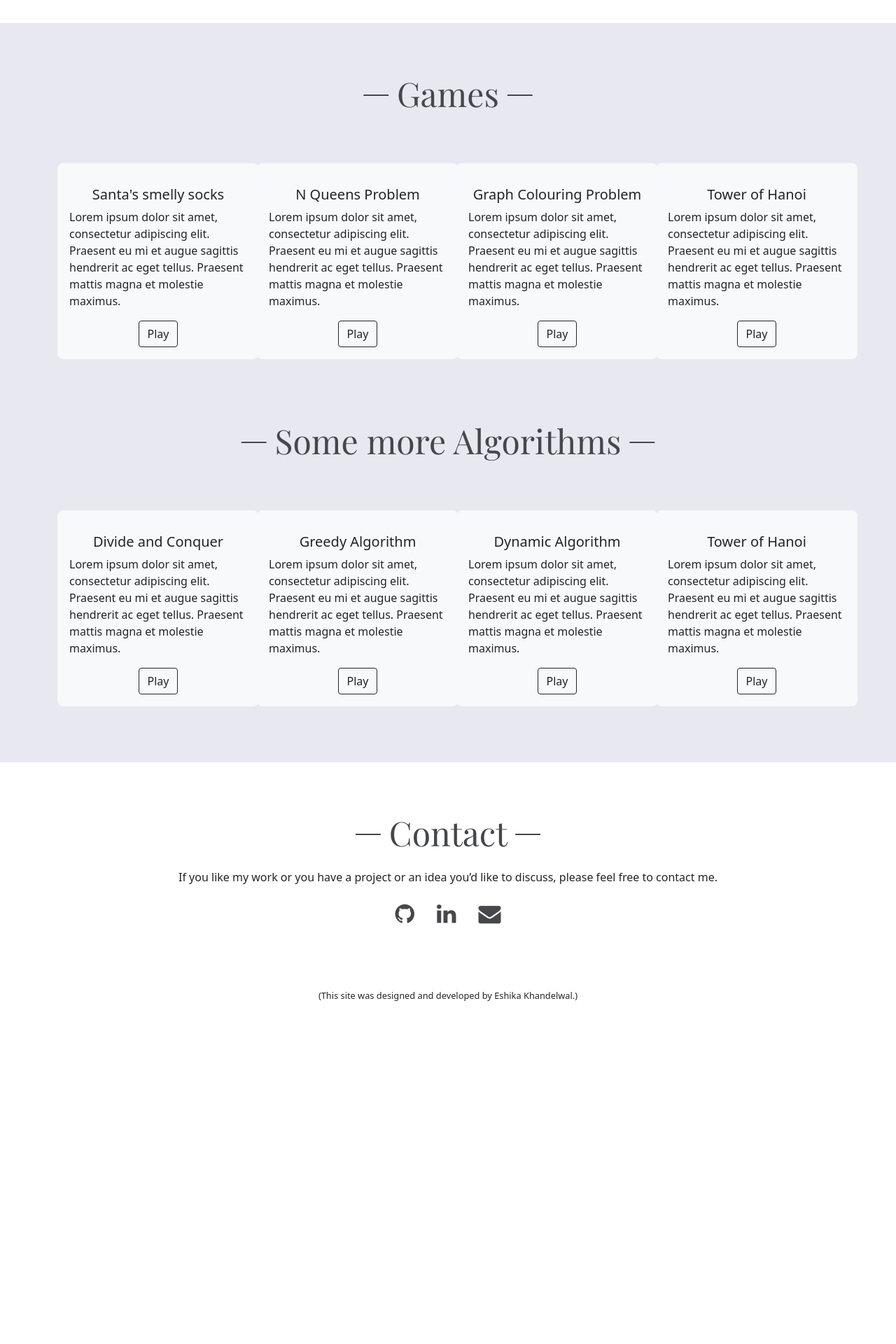
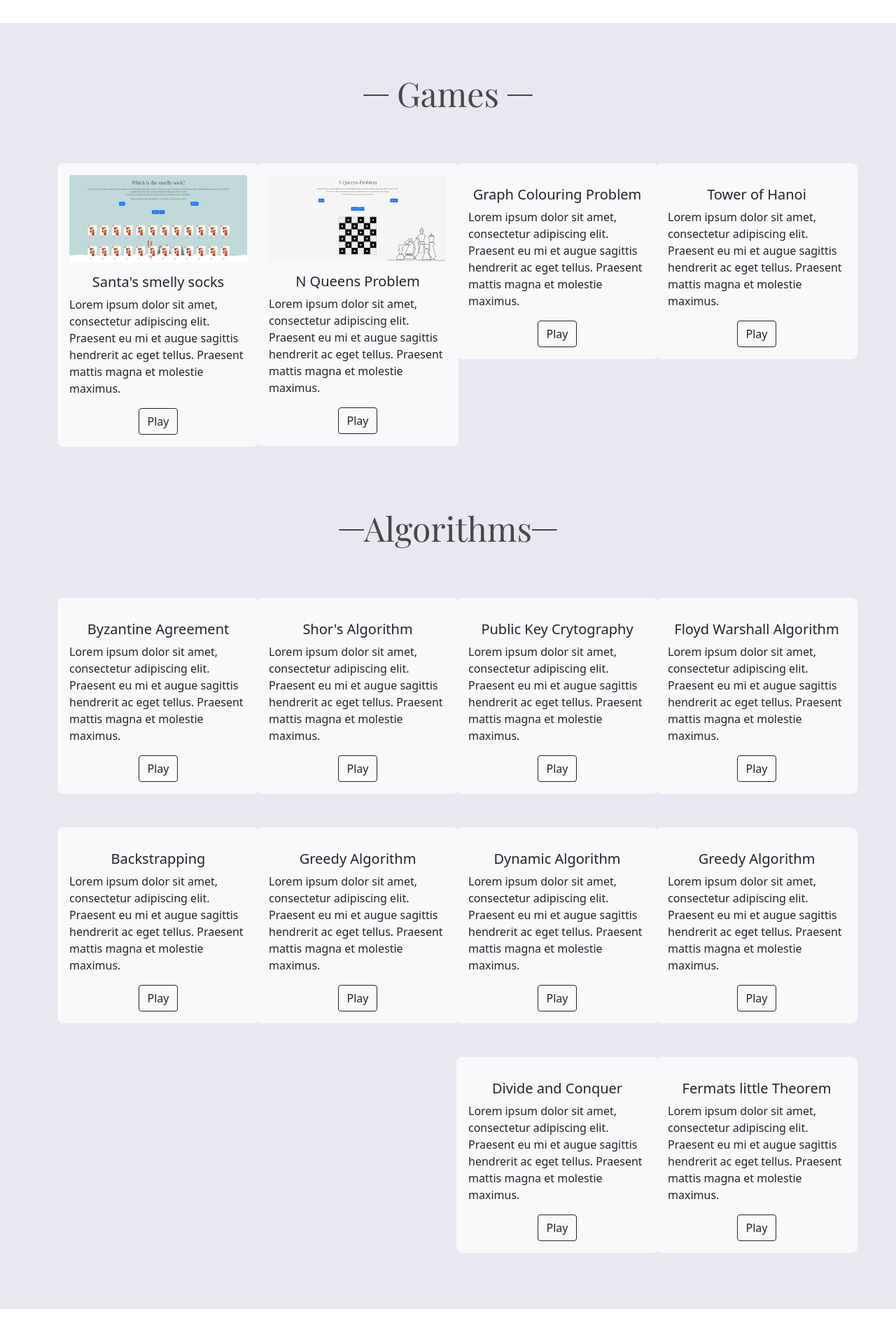
Before and after one commit to esh04/AAD-project, a Flask app: page / in a window 1280 px wide. Shown: the part 767-2687 px from the top of the page at 70% size. Before the commit the page ends 2197 px from the top, so only its background shows below. Run offline with Flask 2, Linux system fonts and the light colour scheme; parts of the project's set-up code (start-up, migrations or seed data) failed here and were passed over; some web fonts are replaced.

Commit message:
edit+heroku changes

```diff
--- a/app.py
+++ b/app.py
@@ -43,8 +43,8 @@ def divide_and_conquer():
 def n_queens():
   if request.method == "GET":
     hint=''
-    session["N"] = 4
-    # session["N"] = rand_num(6,15)
+    # session["N"] = 4
+    session["N"] = rand_num(6,15)
 
     return render_template("n-queens.html",  text='',hint=hint, N = session["N"])
   elif request.method == "POST":
@@ -68,11 +68,13 @@ def n_queens():
           return render_template("n-queens.html", text=text,hint='', N = session["N"])
 
 
-@app.route("/dynamic-algorithm")
-def dynamic():
-    return render_template("dynamic.html")
+@app.route("/graph-colouring", methods=["GET","POST"])
+def graph():
+    return render_template("graph.html")
 
-
+@app.route("/tower-of-hanoi", methods=["GET","POST"])
+def tower_of_hanoi():
+    return render_template("tower-of-hanoi.html")
 
 if __name__ == '__main__':
   app.run(debug=True)
--- /dev/null
+++ b/requirements.txt
@@ -0,0 +1,3 @@
+Flask_Session==0.4.0
+Flask==2.0.1
+gunicorn==19.9.0
--- a/static/css/style.css
+++ b/static/css/style.css
@@ -123,6 +123,21 @@ input[type="radio"]:checked+label.sock {
     min-height: 100vh;
 }
 
+.bg-queens {
+    padding-right: 10%;
+    padding-left: 10%;
+    padding-top: 2%;
+    padding-bottom: 2%;
+    /* background-image: url("./pictures/divide-and-conquer-bg.jpg"); */
+    background-image: url("./pictures/chess.jpeg");
+    background-color: white;
+    background-size: cover;
+    /* make the backroung not relative */
+    background-attachment: fixed;
+    /* background-color: rgb(255, 184, 175); */
+    min-height: 100vh;
+}
+
 .font {
     font-size: 1.2rem;
     color: #46474b;
@@ -156,6 +171,7 @@ input[type="radio"]:checked+label.sock {
     justify-content: center;
     align-self: center;
     min-height: 100vh;
+    /* background-color: #f5f5f5; */
     background-color: #ffffff;
     /* background-color: #e8e8f0; */
 }
--- a/templates/index.html
+++ b/templates/index.html
@@ -18,6 +18,7 @@
                 <div class="col col-lg-4 col-xl-3 col-md-12 ">
                     <div class="card text-center text-dark bg-light border-light mb-3 " style="width: 18rem; ">
                         <div class="card-body ">
+                            <img src="../static/css/pictures/socks.jpeg" class="card-img-top " alt="twitter">
                             <h5 class="card-title ">Santa's smelly socks</h5>
                             <p class="card-text ">Lorem ipsum dolor sit amet, consectetur adipiscing elit. Praesent eu mi et augue sagittis hendrerit ac eget tellus. Praesent mattis magna et molestie maximus. </p>
                             <a href="/divide-and-conquer" target="_blank " class="btn btn-light btn-outline-dark ">Play</a>
@@ -29,6 +30,7 @@
                 <div class="col col-lg-4 col-xl-3 col-md-12 ">
                     <div class="card text-center text-dark bg-light border-light mb-3 " style="width: 18rem; ">
                         <div class="card-body ">
+                            <img src="../static/css/pictures/nqueens.jpeg" class="card-img-top " alt="twitter">
                             <h5 class="card-title ">N Queens Problem</h5>
                             <p class="card-text ">Lorem ipsum dolor sit amet, consectetur adipiscing elit. Praesent eu mi et augue sagittis hendrerit ac eget tellus. Praesent mattis magna et molestie maximus. </p>
                             <a href="/n-queens" target="_blank " class="btn btn-light btn-outline-dark ">Play</a>
@@ -42,7 +44,7 @@
                         <div class="card-body ">
                             <h5 class="card-title ">Graph Colouring Problem</h5>
                             <p class="card-text ">Lorem ipsum dolor sit amet, consectetur adipiscing elit. Praesent eu mi et augue sagittis hendrerit ac eget tellus. Praesent mattis magna et molestie maximus. </p>
-                            <a href="/dynamic-algorithm" target="_blank " class="btn btn-light btn-outline-dark ">Play</a>
+                            <a href="/graph-colouring" target="_blank " class="btn btn-light btn-outline-dark ">Play</a>
 
                         </div>
                     </div>
@@ -53,7 +55,7 @@
                         <div class="card-body ">
                             <h5 class="card-title ">Tower of Hanoi</h5>
                             <p class="card-text ">Lorem ipsum dolor sit amet, consectetur adipiscing elit. Praesent eu mi et augue sagittis hendrerit ac eget tellus. Praesent mattis magna et molestie maximus. </p>
-                            <a href="/hello" target="_blank " class="btn btn-light btn-outline-dark ">Play</a>
+                            <a href="/tower-of-hanoi" target="_blank " class="btn btn-light btn-outline-dark ">Play</a>
 
                         </div>
                     </div>
@@ -66,7 +68,7 @@
         </div>
 
         <div>
-            <p class="heading middle container "> Some more Algorithms </p>
+            <p class="heading middle container ">Algorithms</p>
         </div>
 
         <div class="container " style="padding-bottom: 5% ; ">
@@ -76,15 +78,31 @@
                 <div class="col col-lg-4 col-xl-3 col-md-12 ">
                     <div class="card text-center text-dark bg-light border-light mb-3 " style="width: 18rem; ">
                         <div class="card-body ">
-                            <h5 class="card-title ">Divide and Conquer</h5>
+                            <h5 class="card-title ">Byzantine Agreement</h5>
                             <p class="card-text ">Lorem ipsum dolor sit amet, consectetur adipiscing elit. Praesent eu mi et augue sagittis hendrerit ac eget tellus. Praesent mattis magna et molestie maximus. </p>
                             <a href="/divide-and-conquer" target="_blank " class="btn btn-light btn-outline-dark ">Play</a>
 
                         </div>
                     </div>
 
+                    <div class="card text-center text-dark bg-light border-light mb-3 " style="width: 18rem; ">
+                        <div class="card-body ">
+                            <h5 class="card-title ">Backstrapping</h5>
+                            <p class="card-text ">Lorem ipsum dolor sit amet, consectetur adipiscing elit. Praesent eu mi et augue sagittis hendrerit ac eget tellus. Praesent mattis magna et molestie maximus. </p>
+                            <a href="/divide-and-conquer" target="_blank " class="btn btn-light btn-outline-dark ">Play</a>
+
+                        </div>
+                    </div>
                 </div>
                 <div class="col col-lg-4 col-xl-3 col-md-12 ">
+                    <div class="card text-center text-dark bg-light border-light mb-3 " style="width: 18rem; ">
+                        <div class="card-body ">
+                            <h5 class="card-title ">Shor's Algorithm</h5>
+                            <p class="card-text ">Lorem ipsum dolor sit amet, consectetur adipiscing elit. Praesent eu mi et augue sagittis hendrerit ac eget tellus. Praesent mattis magna et molestie maximus. </p>
+                            <a href="/greedy-algorithm" target="_blank " class="btn btn-light btn-outline-dark ">Play</a>
+
+                        </div>
+                    </div>
                     <div class="card text-center text-dark bg-light border-light mb-3 " style="width: 18rem; ">
                         <div class="card-body ">
                             <h5 class="card-title ">Greedy Algorithm</h5>
@@ -98,20 +116,51 @@
                 <div class=" col col-lg-4 col-xl-3 col-md-12 ">
                     <div class="card text-center text-dark bg-light border-light mb-3 " style="width: 18rem; ">
                         <div class="card-body ">
+                            <h5 class="card-title ">Public Key Crytography</h5>
+                            <p class="card-text ">Lorem ipsum dolor sit amet, consectetur adipiscing elit. Praesent eu mi et augue sagittis hendrerit ac eget tellus. Praesent mattis magna et molestie maximus. </p>
+                            <a href="/greedy-algorithm" target="_blank " class="btn btn-light btn-outline-dark ">Play</a>
+
+                        </div>
+                    </div>
+                    <div class="card text-center text-dark bg-light border-light mb-3 " style="width: 18rem; ">
+                        <div class="card-body ">
                             <h5 class="card-title ">Dynamic Algorithm</h5>
                             <p class="card-text ">Lorem ipsum dolor sit amet, consectetur adipiscing elit. Praesent eu mi et augue sagittis hendrerit ac eget tellus. Praesent mattis magna et molestie maximus. </p>
                             <a href="/dynamic-algorithm" target="_blank " class="btn btn-light btn-outline-dark ">Play</a>
 
                         </div>
                     </div>
+                    <div class="card text-center text-dark bg-light border-light mb-3 " style="width: 18rem; ">
+                        <div class="card-body ">
+                            <h5 class="card-title ">Divide and Conquer</h5>
+                            <p class="card-text ">Lorem ipsum dolor sit amet, consectetur adipiscing elit. Praesent eu mi et augue sagittis hendrerit ac eget tellus. Praesent mattis magna et molestie maximus. </p>
+                            <a href="/divide-and-conquer" target="_blank " class="btn btn-light btn-outline-dark ">Play</a>
 
+                        </div>
+                    </div>
                 </div>
                 <div class="col col-lg-4 col-xl-3 col-md-12 ">
                     <div class="card text-center text-dark bg-light border-light mb-3 " style="width: 18rem; ">
                         <div class="card-body ">
-                            <h5 class="card-title ">Tower of Hanoi</h5>
+                            <h5 class="card-title ">Floyd Warshall Algorithm</h5>
                             <p class="card-text ">Lorem ipsum dolor sit amet, consectetur adipiscing elit. Praesent eu mi et augue sagittis hendrerit ac eget tellus. Praesent mattis magna et molestie maximus. </p>
-                            <a href="/hello" target="_blank " class="btn btn-light btn-outline-dark ">Play</a>
+                            <a href="/greedy-algorithm" target="_blank " class="btn btn-light btn-outline-dark ">Play</a>
+
+                        </div>
+                    </div>
+                    <div class="card text-center text-dark bg-light border-light mb-3 " style="width: 18rem; ">
+                        <div class="card-body ">
+                            <h5 class="card-title ">Greedy Algorithm</h5>
+                            <p class="card-text ">Lorem ipsum dolor sit amet, consectetur adipiscing elit. Praesent eu mi et augue sagittis hendrerit ac eget tellus. Praesent mattis magna et molestie maximus. </p>
+                            <a href="/greedy-algorithm" target="_blank " class="btn btn-light btn-outline-dark ">Play</a>
+
+                        </div>
+                    </div>
+                    <div class="card text-center text-dark bg-light border-light mb-3 " style="width: 18rem; ">
+                        <div class="card-body ">
+                            <h5 class="card-title ">Fermats little Theorem</h5>
+                            <p class="card-text ">Lorem ipsum dolor sit amet, consectetur adipiscing elit. Praesent eu mi et augue sagittis hendrerit ac eget tellus. Praesent mattis magna et molestie maximus. </p>
+                            <a href="/tower-o" target="_blank " class="btn btn-light btn-outline-dark ">Play</a>
 
                         </div>
                     </div>
--- a/templates/n-queens.html
+++ b/templates/n-queens.html
@@ -1,6 +1,6 @@
 {% extends "base.html" %} {% block content %}
 
-<div style="margin-bottom: auto; margin-top: auto">
+<div class="bg-queens" style="margin-bottom: auto; margin-top: auto">
     <div class="row mt-2">
 
         <div class="col middle">
```
Also changed, not shown: static/css/pictures/chess.jpeg (added), static/css/pictures/nqueens.jpeg (added), static/css/pictures/socks.jpeg (added), 2 other files.
